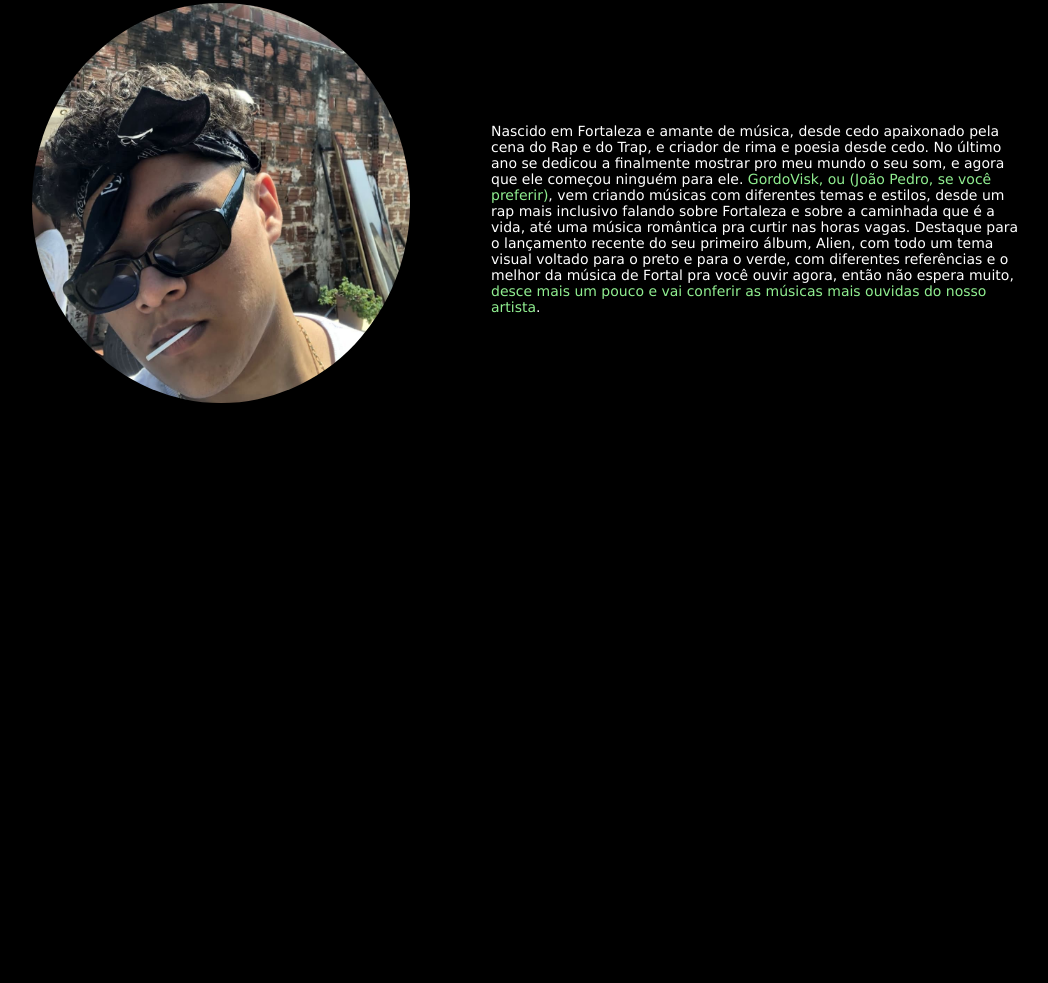
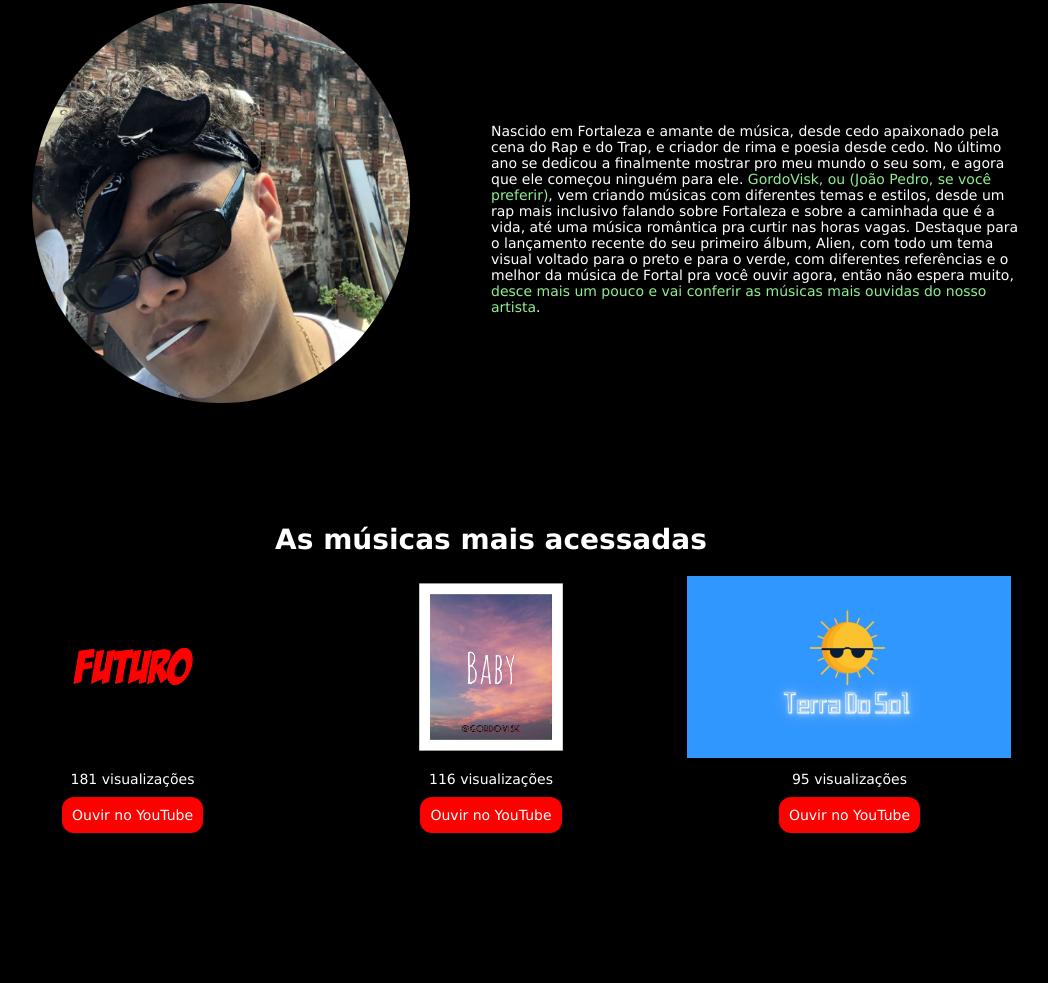
Before and after one commit to JacksonMonteiro/html_socialproject, a plain HTML site: page index.html in a window 1280 px wide. Shown: the part 627-1610 px from the top of the page, without its empty margins (149-1197 px from the left). Before the commit the page ends 1030 px from the top, so only its background shows below. Drawn offline with Linux system fonts and the light colour scheme.

Commit message:
seção de músicas mais acessadas

```diff
--- a/estilo.css
+++ b/estilo.css
@@ -135,3 +135,49 @@ só que para esse, no lugar de padding, vamos usar margin */
     com largura menor e altura pré-definida, além disso, ela possui um arredondamente da borda de 50%, que usamos para deixar a imagem
     na forma de circulo que aparece no site */
 }
+
+/* Passaremos agora para a seção de músicas mais acessadas. Aqui nós colocaremos um espaçamento um pouco menor para que esta não fique tão afastada da anterior. Além disso, adicionaremos o "text-align: center" para que o conteúdo fique centralizado. */
+
+#musicas {
+    padding: 150px 100px;
+    text-align: center;
+}
+
+/* Colocaremos uma mergem embaixo do título para separá-lo dos vídeos. */
+
+#musicas h1 {
+    margin-bottom: 20px;
+}
+
+/* Vamos fazer com que as divs de cada música ocupe apenas 30% da largura da seção, assim poderemos fazer-las ficarem lado a lado com o "display: inline-block". Também colocaremos uma margem de 15px no lado esquerdo e direito de cada div musica.  */
+
+.musica {
+    display: inline-block;
+    width: 30%;
+    margin: 0 15px;
+}
+
+.musica img {
+    width: 100%;
+}
+
+/* Aqui colocaremos uma margem de 10px embaixo da imagem e da contagem de visualizações. Assim, a imagem não ficará colada às visualizações, e esta não ficará colada ao botão para o YouTube. */
+
+.musica img, .musica div {
+    margin-bottom: 10px;
+}
+
+/* Para o botão "Ouvir no YouTube" manteremos o mesmo estilo do botão presente na seção início, mas com um tamanho menor. */
+
+.musica a {
+    display: inline-block;
+    background-color: red;
+    color: white;
+    padding: 10px 10px;
+    border-radius: 12px;
+}
+
+.musica a:hover {
+    text-decoration: underline;
+    background-color: crimson;
+}
--- a/index.html
+++ b/index.html
@@ -7,7 +7,7 @@ e mostrado para as pessoas que acessarem ao site -->
         <meta charset="UTF-8">
         <title> Site - Projeto Social - Artista Independente </title>
         <!-- Aqui nos vamos importar o CSS que vamos criar em outro arquivo, que é a forma mais recomendada -->
-        <link rel="stylesheet" href="estilo.css">
+        <link rel="stylesheet" type="text/css" href="estilo.css">
     </head>
     <body>
         <!--
@@ -47,14 +47,14 @@ e mostrado para as pessoas que acessarem ao site -->
                 <a href="https://www.youtube.com/playlist?list=PLg0wFprM4xZPjpb1L7ujrtxKBdfcJLid9" target="_blank"><strong>Ouvir no YouTube</strong></a>
             </div>
             <div class="direita">
-                <img src="album.jpg" alt="Foto do Álbum">
+                <img src="imagens/album.jpg" alt="Foto do Álbum">
             </div>
         </div>
 
         <div id="sobre">
             <!-- vamos colocar as divs de direta e esquerda para podermos organizar o conteúdo -->
             <div class="esquerda">
-                <img src="perfil.jpg" alt="Foto do Artista - GordoVisk">
+                <img src="imagens/perfil.jpg" alt="Foto do Artista - GordoVisk">
             </div>
             <div class="direita">
                 <p>
@@ -68,5 +68,27 @@ e mostrado para as pessoas que acessarem ao site -->
                 </p>
             </div>
         </div>
+
+        <div id="musicas">
+            <h1>As músicas mais acessadas</h1>
+
+            <!-- Vamos criar uma classe chamada "musica" para poder padronizar o estilo das divs que vão conter, cada uma, a thumbnail da música, a quantidade de visualizações e um botão para ouvir a música no YouTube -->
+
+            <div class="musica">
+                <img src="imagens/futuro.jpg" alt="Thumbnail da música Futuro">
+                <div>181 visualizações</div>
+                <a href="https://www.youtube.com/watch?v=zwPqH14iDHQ" target="_blank">Ouvir no YouTube</a>
+            </div>
+            <div class="musica">
+                <img src="imagens/baby.jpg" alt="Thumbnail da música Baby">
+                <div>116 visualizações</div>
+                <a href="https://www.youtube.com/watch?v=iA7RDxRXMPs" target="_blank">Ouvir no YouTube</a>
+            </div>
+            <div class="musica">
+                <img src="imagens/terra_do_sol.jpg" alt="Thumbnail da música Terra do Sol">
+                <div>95 visualizações</div>
+                <a href="https://www.youtube.com/watch?v=GsXR-A0rtVk" target="_blank">Ouvir no YouTube</a>
+            </div>
+        </div>
     </body>
 </html>
```
Also changed, not shown: imagens/album.jpg (renamed from album.jpg), imagens/baby.jpg (added), imagens/futuro.jpg (added), imagens/perfil.jpg (renamed from perfil.jpg), imagens/terra_do_sol.jpg (added).
